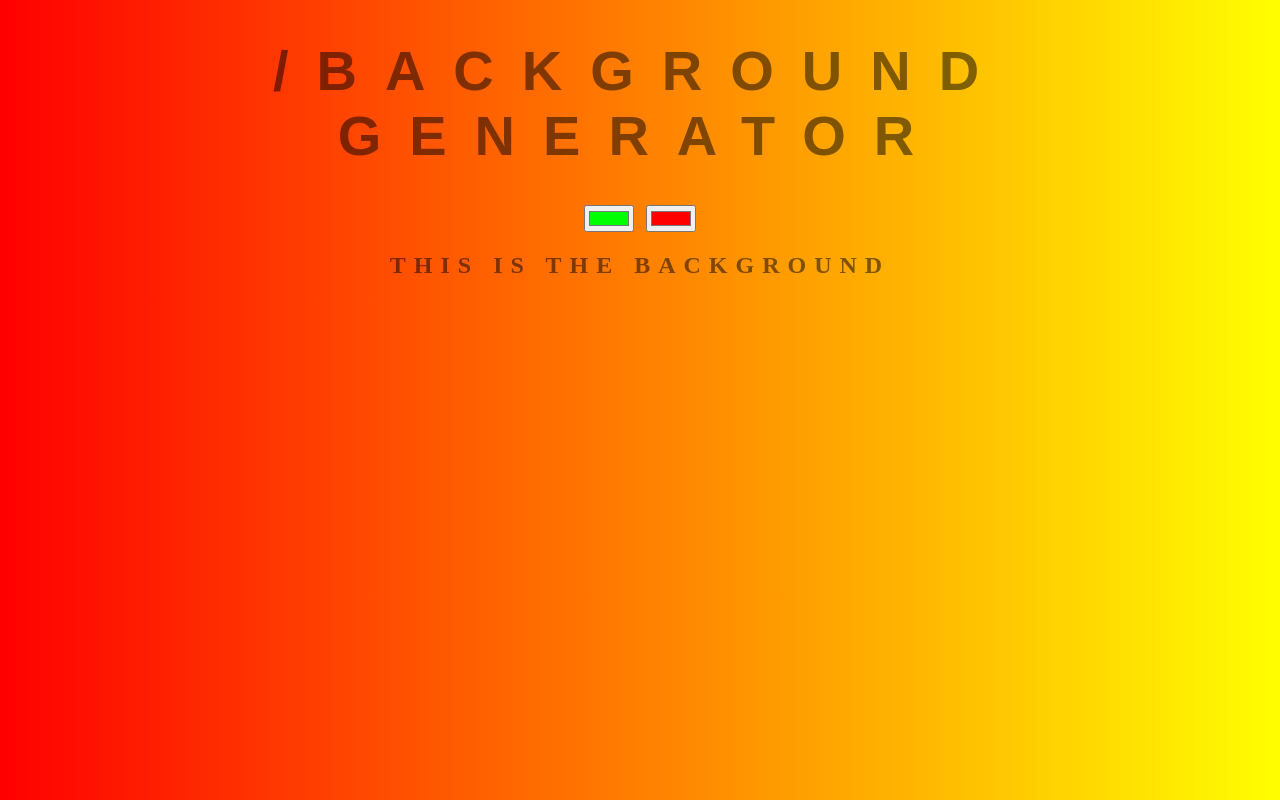
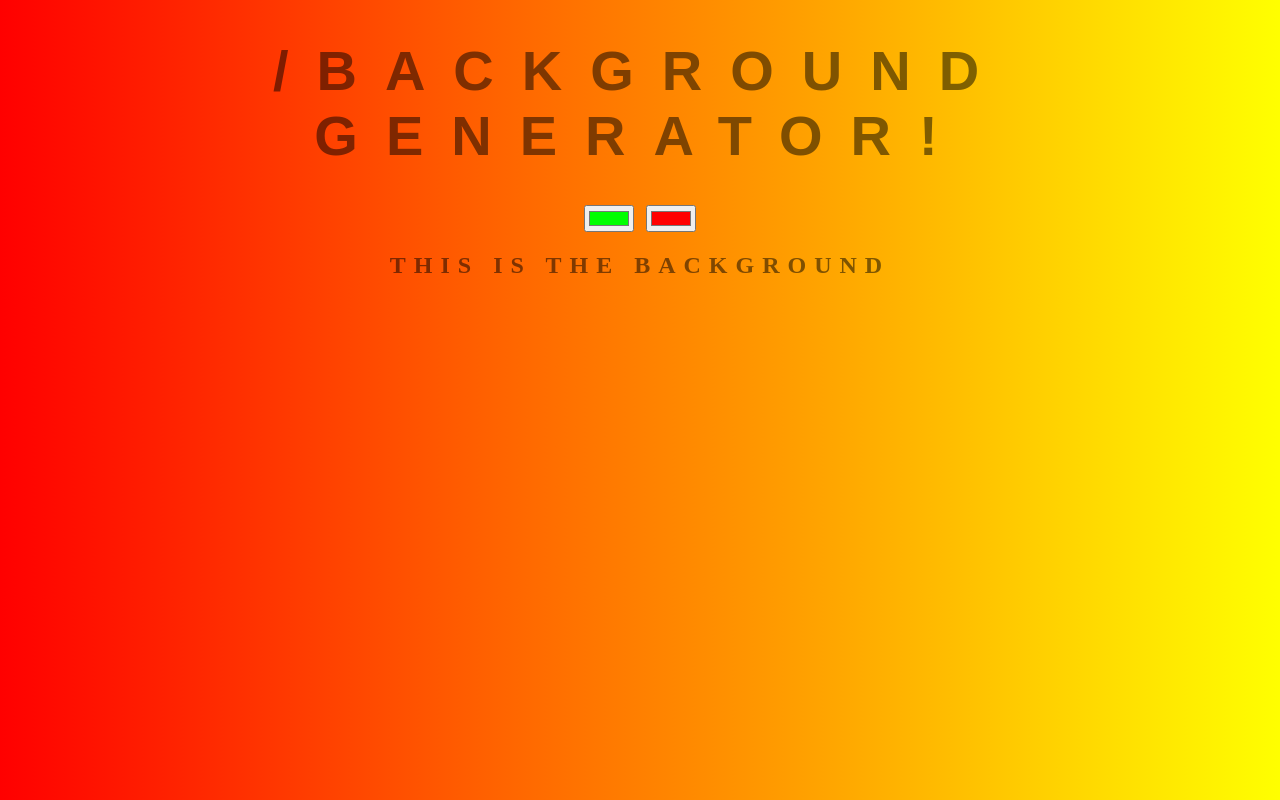
Before and after one commit to vonghoangvinh1989/background-generator, a plain HTML site: page index.html in a window 1280 px wide. Drawn offline with Linux system fonts and the light colour scheme.

Commit message:
added exclamation

```diff
--- a/index.html
+++ b/index.html
@@ -11,7 +11,7 @@
     <link rel="stylesheet" href="style.css" />
   </head>
   <body id="gradient">
-    <h1>/Background Generator</h1>
+    <h1>/Background Generator!</h1>
     <input class="color" type="color" name="color1" value="#00ff00" />
     <input class="color" type="color" name="color2" value="#ff0000" />
     <h2>This is the background</h2>
```
